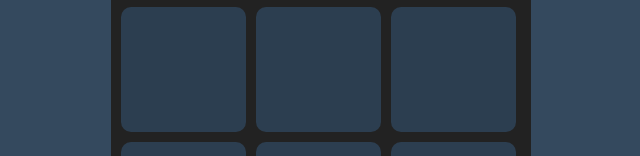
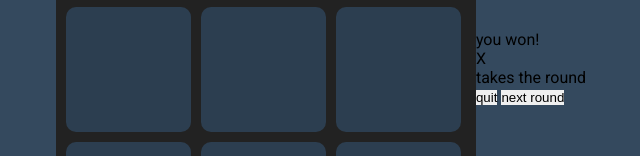
Before and after one commit to Brandon-github/TickTaskToe, a website: page index.html in a window 1280 px wide. Shown: the part 332-488 px from the top of the page, without its empty margins (319-959 px from the left). Drawn offline with Linux system fonts and the light colour scheme.

Commit message:
estructura para modal para mensaje de ganador

```diff
--- a/index.html
+++ b/index.html
@@ -56,6 +56,19 @@
                 </span>
             </div>
         </div>
+        <div class="modal">
+            <div class="modal__content">
+                <p class="modal__text">you won!</p>
+                <div class="modal__title">
+                    <span class="modal__figure">X</span>
+                    <p class="modal__message">takes the round</p>
+                </div>
+                <div class="modal__buttons">
+                    <button class="button button--white">quit</button>
+                    <button class="button button--yellow">next round</button>
+                </div>
+            </div>
+        </div>
     </div>
 
     <!-- Game Script -->
```
